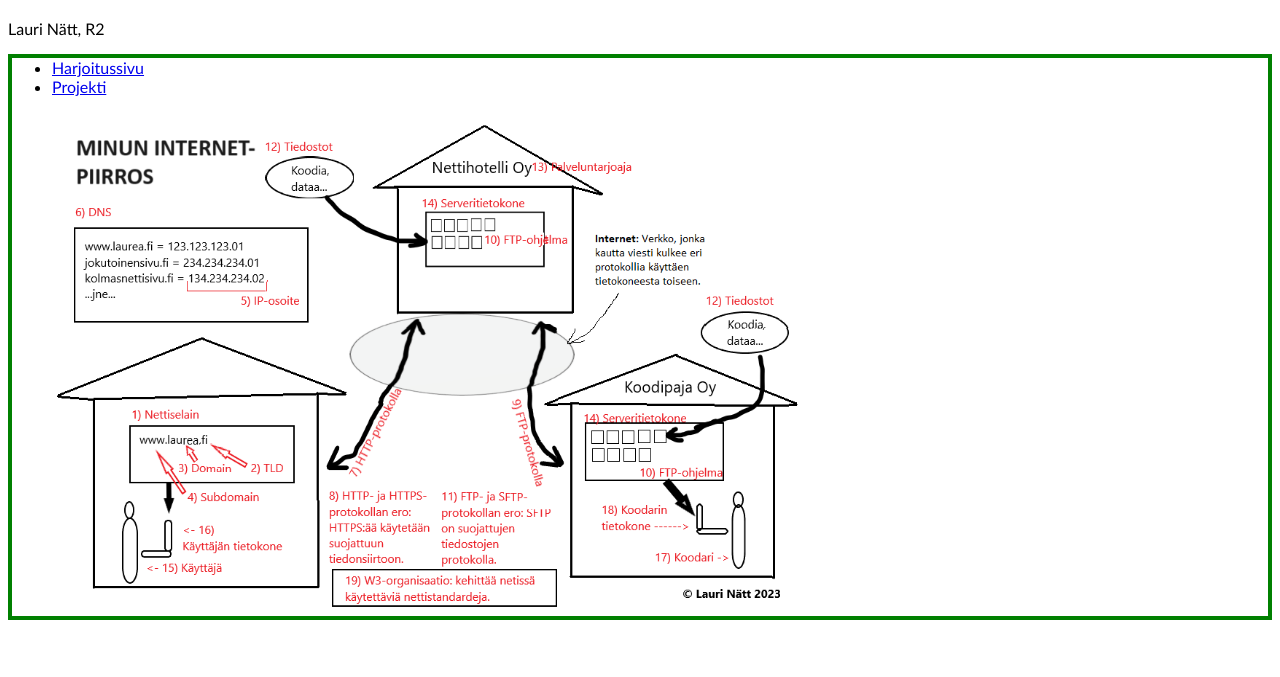
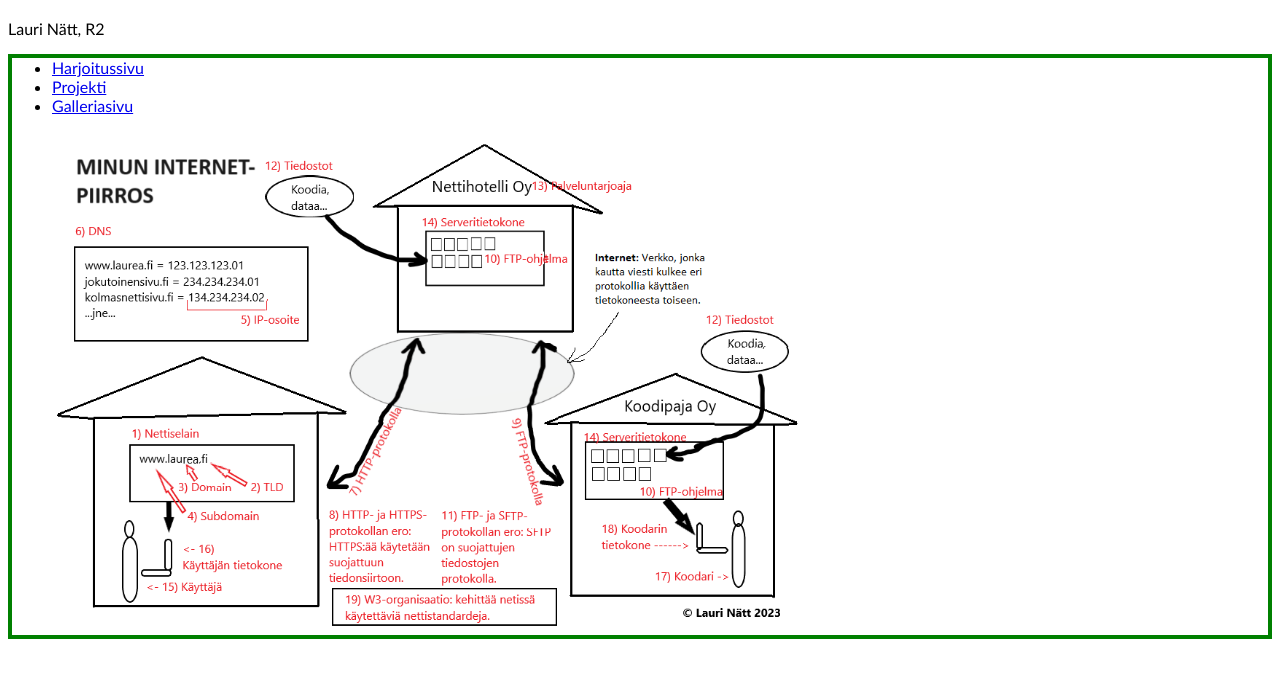
Before and after one commit to lpjn02/lpjn02.github.io, a plain HTML site: page index.html in a window 1280 px wide. Shown: the part 63-740 px from the top of the page. Drawn offline with Linux system fonts and the light colour scheme.

Commit message:
Update index.html

```diff
--- a/index.html
+++ b/index.html
@@ -13,6 +13,7 @@
     <ul>
         <li><a href="harjoitussivu.html">Harjoitussivu</a></li>
         <li><a href="(Lisää tänne linkki myöhemmin)">Projekti</a></li>
+        <li><a href="galleriasivu/index-gallery">Galleriasivu</a></li>
     <p></p>
     <p></p>
         <img src="Minun internet-piirros (Nätt).png" alt="Tämä kuva ei nyt jostain syystä lataudu. Tässä pitäisi olla minun internet-piirrokseni." width="750" height="500">
```
